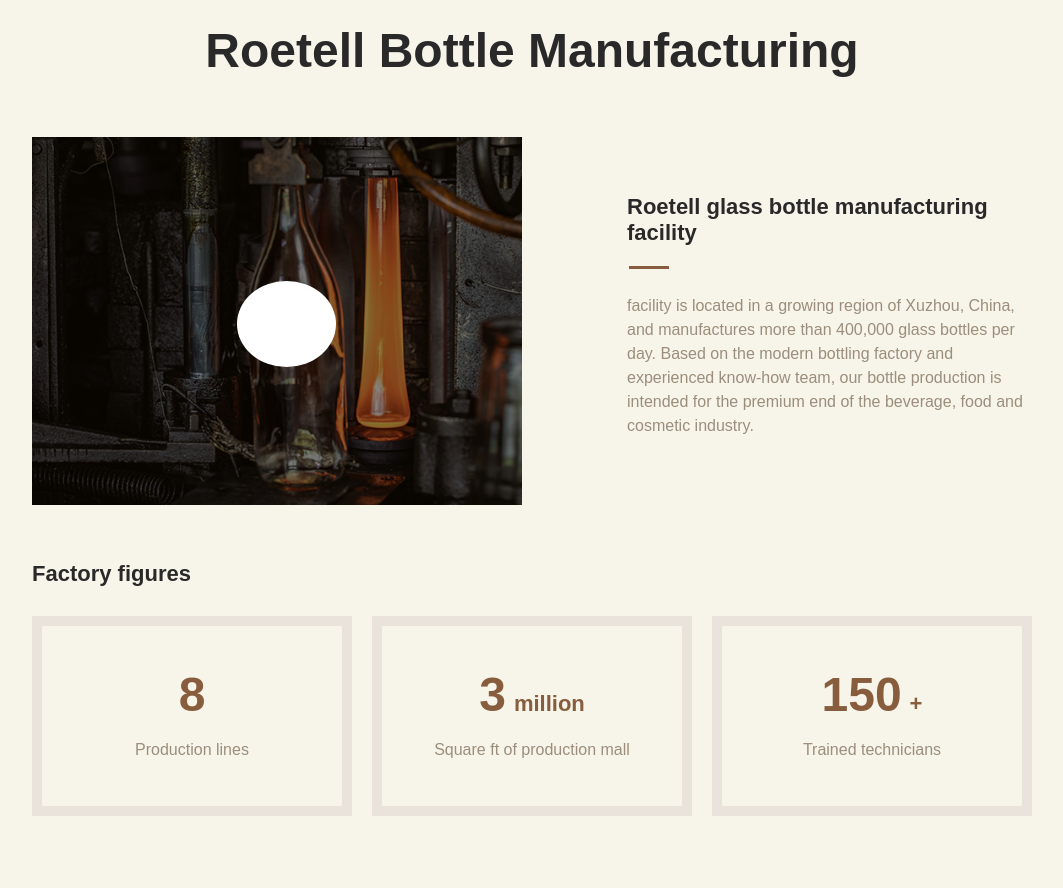
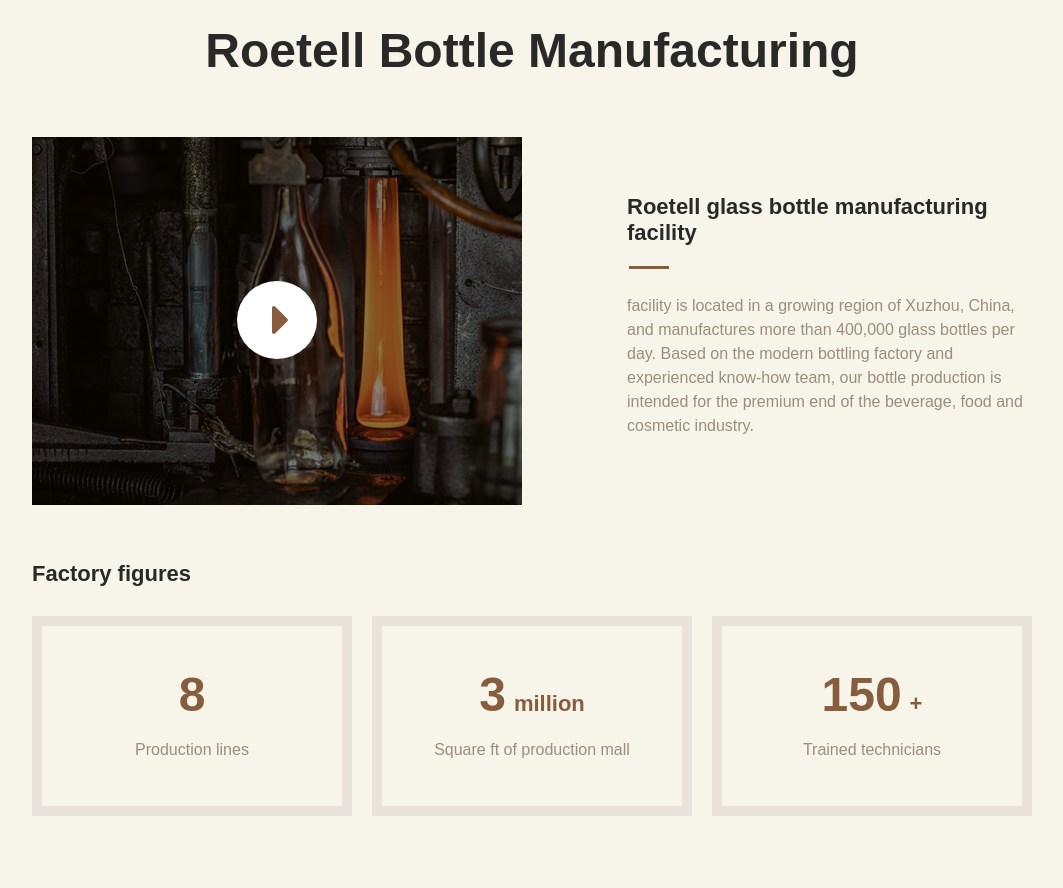
Before and after one commit to aerosko0315/roetell, a plain HTML site: page index.html in a window 1280 px wide. Shown: the part 5180-6068 px from the top of the page, without its empty margins (108-1171 px from the left). Drawn offline with Linux system fonts and the light colour scheme; a web font is replaced by a local one.

Commit message:
fontawesome issue in mobile

```diff
--- a/style.scss
+++ b/style.scss
@@ -931,11 +931,12 @@ header {
 
                     &::before {
                         content: "\f111";
-                        font-family: "FontAwesome";
+                        font-family: 'Font Awesome 5 Free';
                         display: inline-block;
                         margin-left: -20px;
                         width: 20px;
                         font-size: 12px;
+                        font-weight: 900;
                     }
                 }
             }
@@ -1034,7 +1035,7 @@ header {
 
                 &::before {
                     content: "\f0da";
-                    font-family: "FontAwesome";
+                    font-family: 'Font Awesome 5 Free';
                     font-size: 48px;
                     font-size: rem(48px);
                     color: #875d3e;
@@ -1045,9 +1046,9 @@ header {
                     margin-left: -40px;
                     margin-top: -40px;
                     z-index: 2;
-                    padding: 16px 27px 15px 35px;
+                    padding: 15px 27px 15px 35px;
                     line-height: normal;
-                    font-weight: bold;
+                    font-weight: 900;
 
                     @include border-radius(100%);
                 }
```
Also changed, not shown: style.css, 1 other file.
